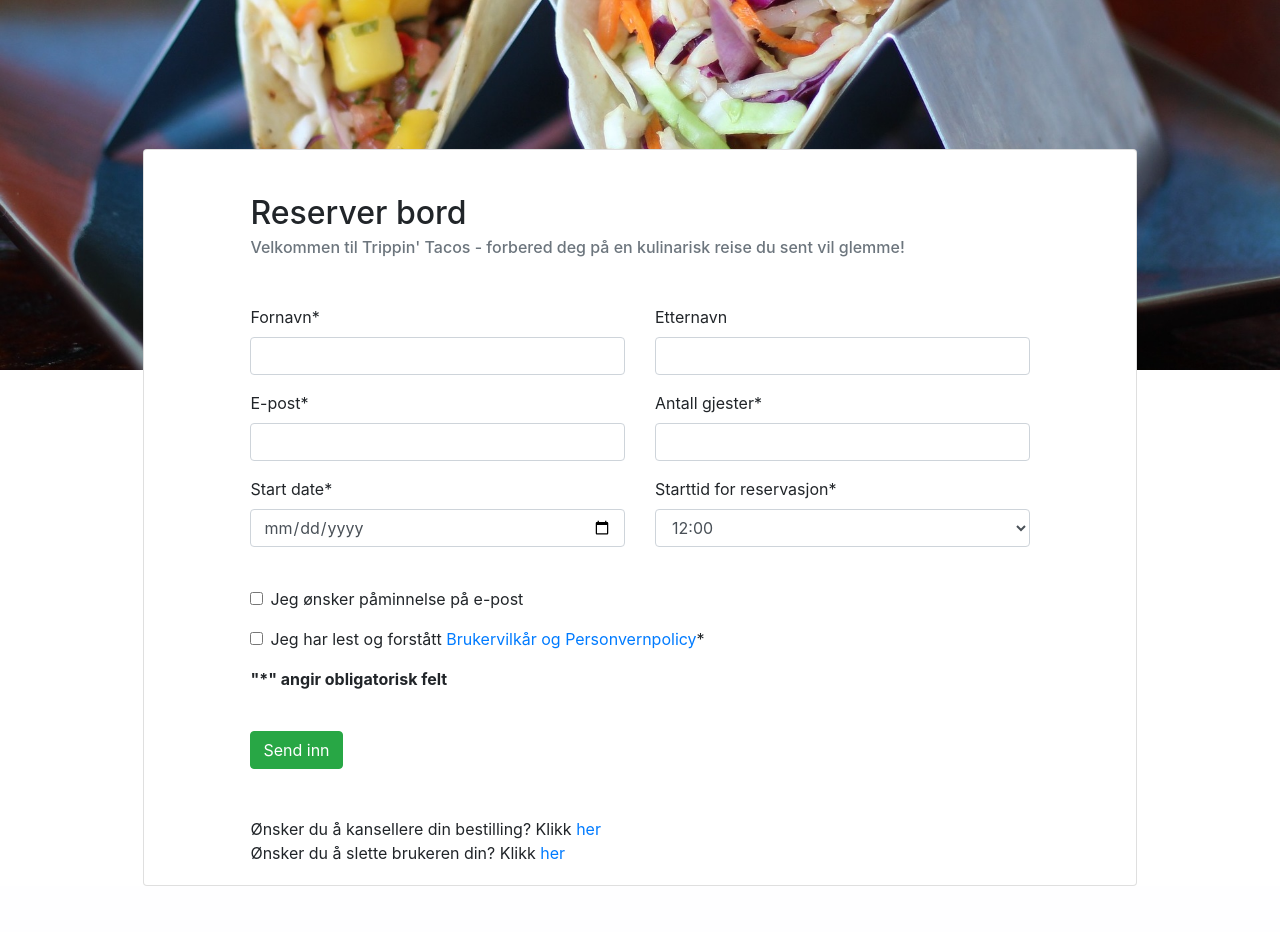
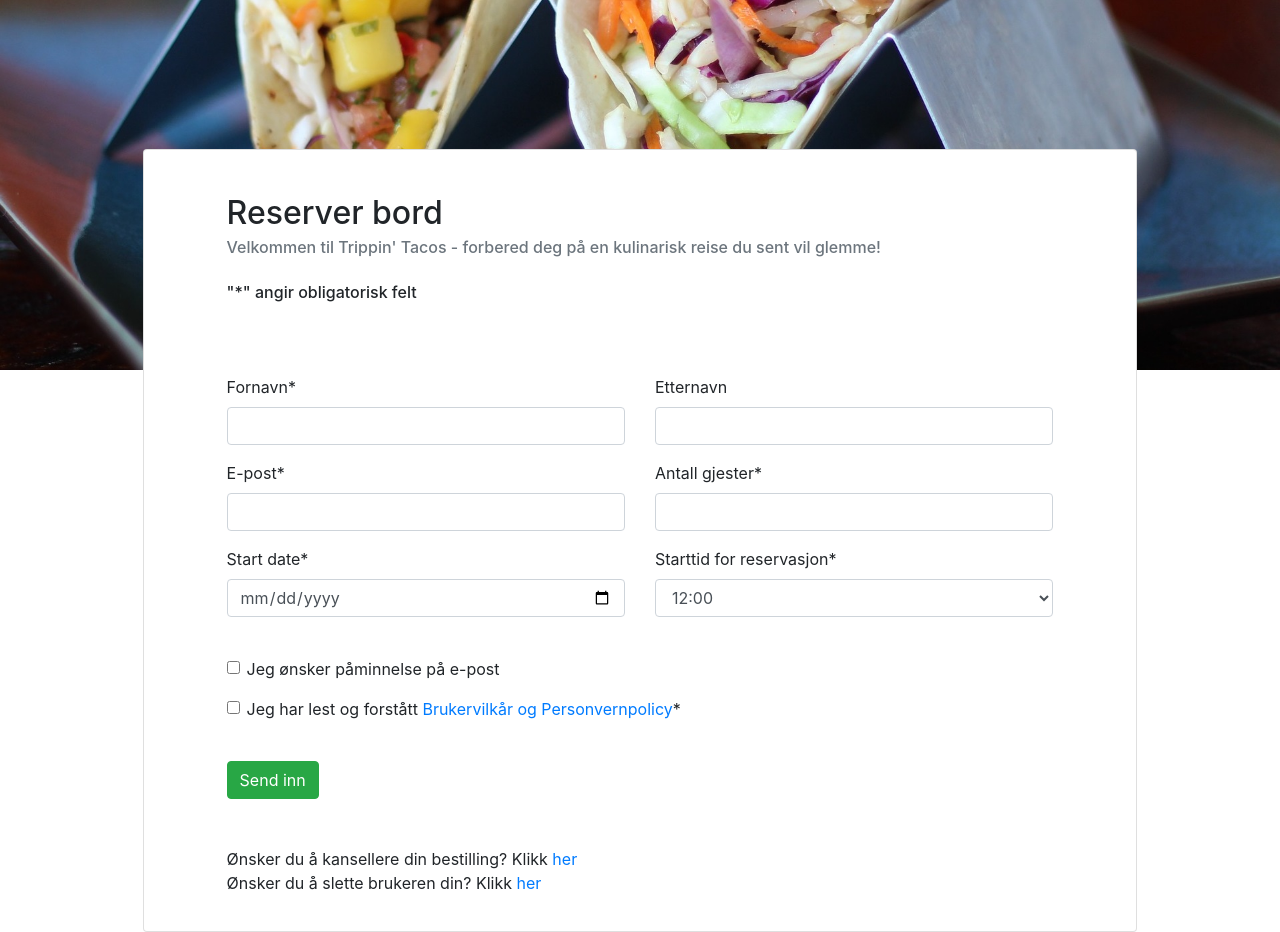
Before and after one commit to nicklasbekkevold/trippintacos, a Django app: page / in a window 1280 px wide. Shown: the part 235-1167 px from the top of the page. Before the commit the page ends 1121 px from the top, so only its background shows below. Run offline with Django 3.2, Linux system fonts and the light colour scheme; some libraries are stand-ins or nearby versions.

Commit message:
Move form-help to the top of the form

```diff
--- a/guest/templates/guest/guestpage.html
+++ b/guest/templates/guest/guestpage.html
@@ -20,10 +20,13 @@
     <div class="container" style="width: 80%; margin-top: 30%">
         <div class="card">
             <div class="card-body">
-                <div class="container" style="width: 85%; margin-top: 2.5%">
+                <div class="container" style="width: 90%; margin-top: 2.5%">
                     <h2 class="card-title">Reserver bord</h2>
                     <h6 class="card-subtitle mb-2 text-muted">Velkommen til Trippin' Tacos - forbered deg på en kulinarisk reise du sent vil glemme!</h6>
-                    <p class="card-text"> <br>
+                    <br>
+                    <h6 class="card-subtitle mb-2">"*" angir obligatorisk felt</h6>
+                    <p class="card-text">
+                        <br><br>
                         {% if messages %}
                             {% for message in messages %}
                                 <div class="alert alert-{{ message.tags }}">
@@ -66,7 +69,6 @@
                                     {{ form.i_have_read_and_agree_checkbox|as_crispy_field }}
                                 </div>
                             </div>
-                            <h7 class="card-title"> <p class="font-weight-bold">"*" angir obligatorisk felt</p></h7>
                         <br>
                             <button type="submit" class="btn btn-success">Send inn</button>
                         </form>
@@ -76,6 +78,7 @@
                             <br>
                             Ønsker du å slette brukeren din? Klikk <a href="{% url 'deleteme' %}">her</a>
                         </div>
+                    </p>
                 </div>
             </div>
         </div>
```
